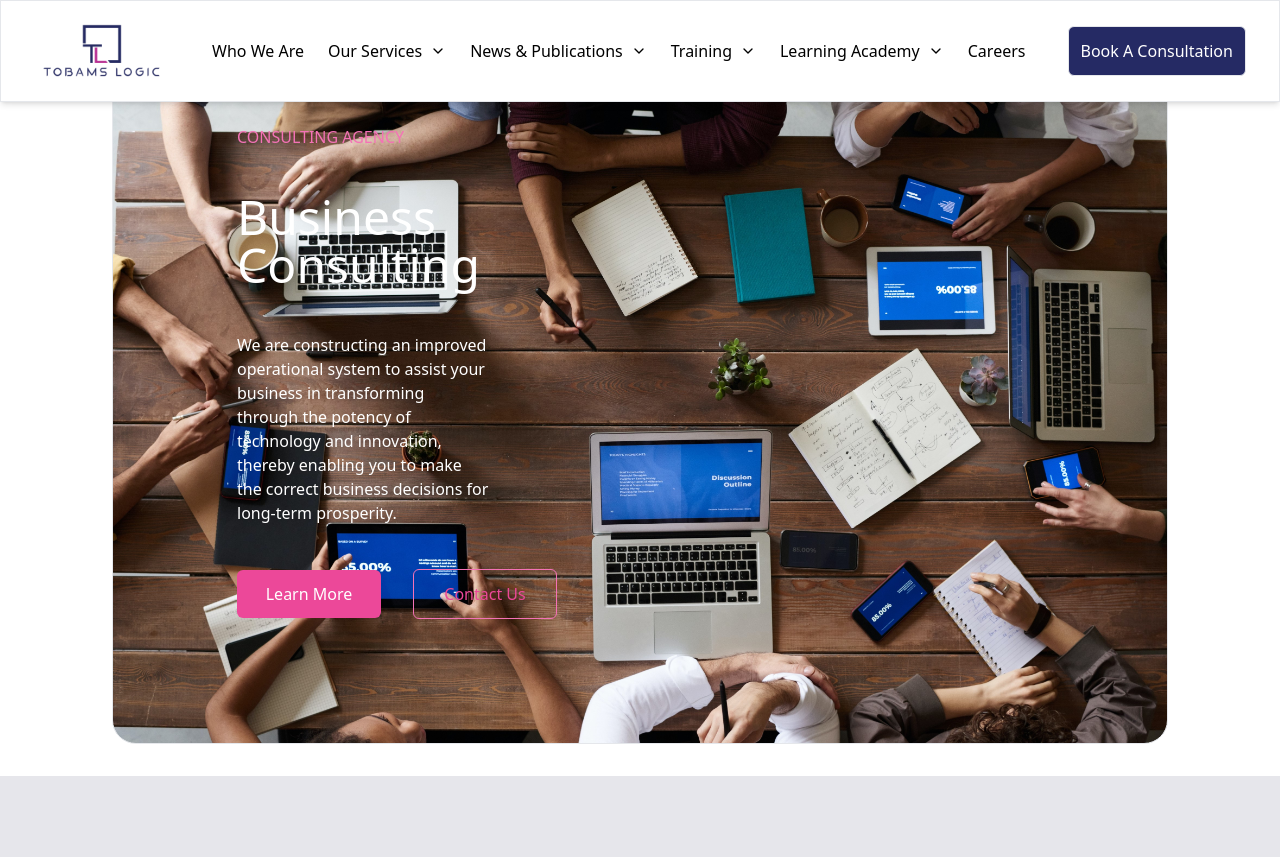
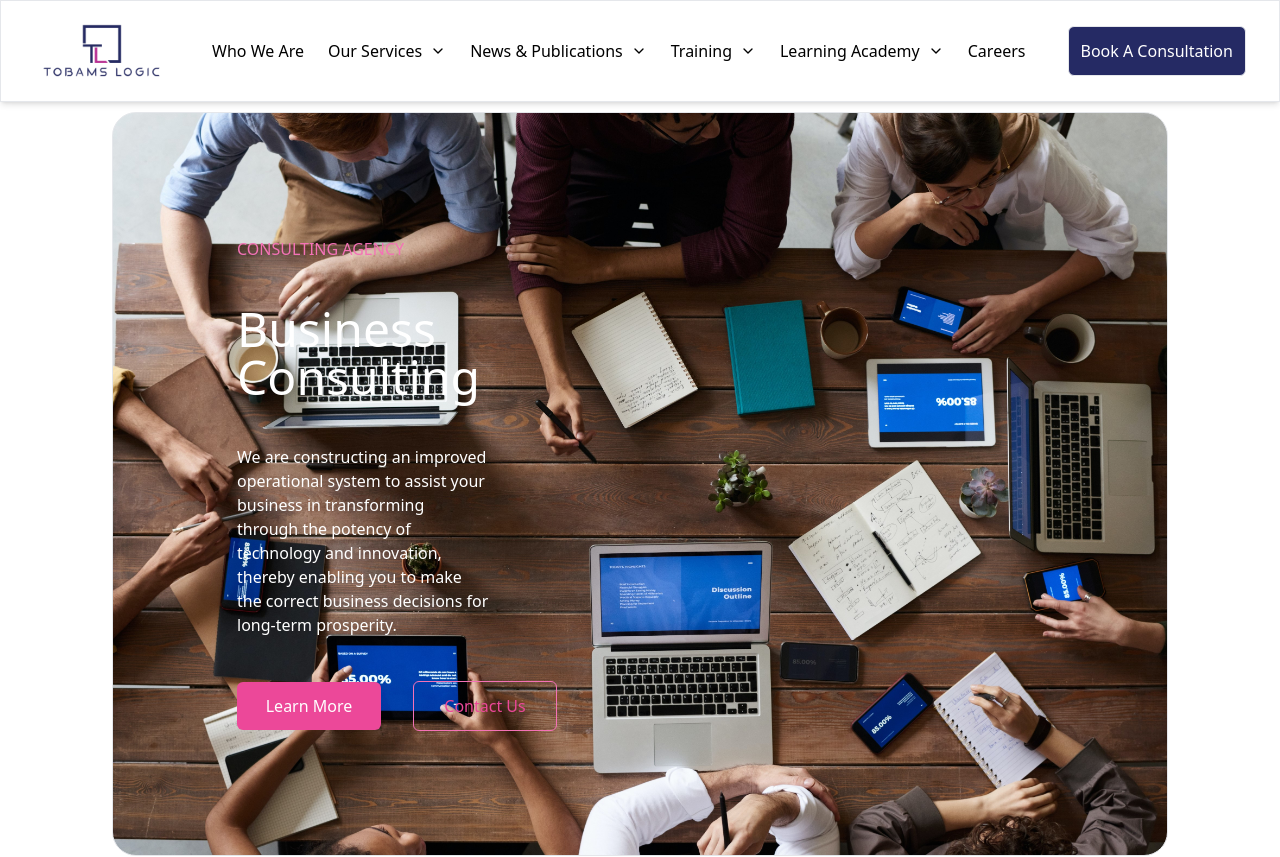
Before and after one commit to sandrayeboahAE/Tobamlogic, a Next.js app: page /homepage in a window 1280 px wide. Shown: the top 857 px of the page. Built offline with nearby package versions, Linux system fonts and the light colour scheme.

Commit message:
added button colors

```diff
--- a/src/components/HomeSlide.jsx
+++ b/src/components/HomeSlide.jsx
@@ -16,10 +16,10 @@ const HomeSlide = () => {
                 </div>
                 <div className="flex flex-row justify-start gap-8 items-center m-3">
                     <div>
-                        <button type="sumbit" className="bg-pink-500 text-white border-0 rounded-md p-3 w-36">Learn More</button>
+                        <button type="sumbit" className="bg-pink-500 text-white border-0 rounded-md p-3 w-36 hover:bg-pink-700">Learn More</button>
                     </div>
                     <div>
-                        <button type="sumbit" className="border p-3 border-pink-400 text-pink-500 rounded-md w-36">Contact Us</button>
+                        <button type="sumbit" className="border p-3 border-pink-400 text-pink-500 rounded-md w-36 hover:bg-pink-500 hover:text-white">Contact Us</button>
                     </div>
                 </div>
             </div>
--- a/src/pages/homepage.jsx
+++ b/src/pages/homepage.jsx
@@ -7,7 +7,7 @@ import Success from "@/components/Success";
 import Clients from "@/components/Clients";
 
 const HomePage = () => {
-    return ( <div>
+    return ( <div className="mt-28">
         <HomeSlide />
         <About />
         <Contact />
--- a/src/styles/globals.css
+++ b/src/styles/globals.css
@@ -36,3 +36,7 @@ body {
 .title-text-left {
   font-family:
 }
+
+.homeslide {
+  background-blend-mode: darken;
+}
```
